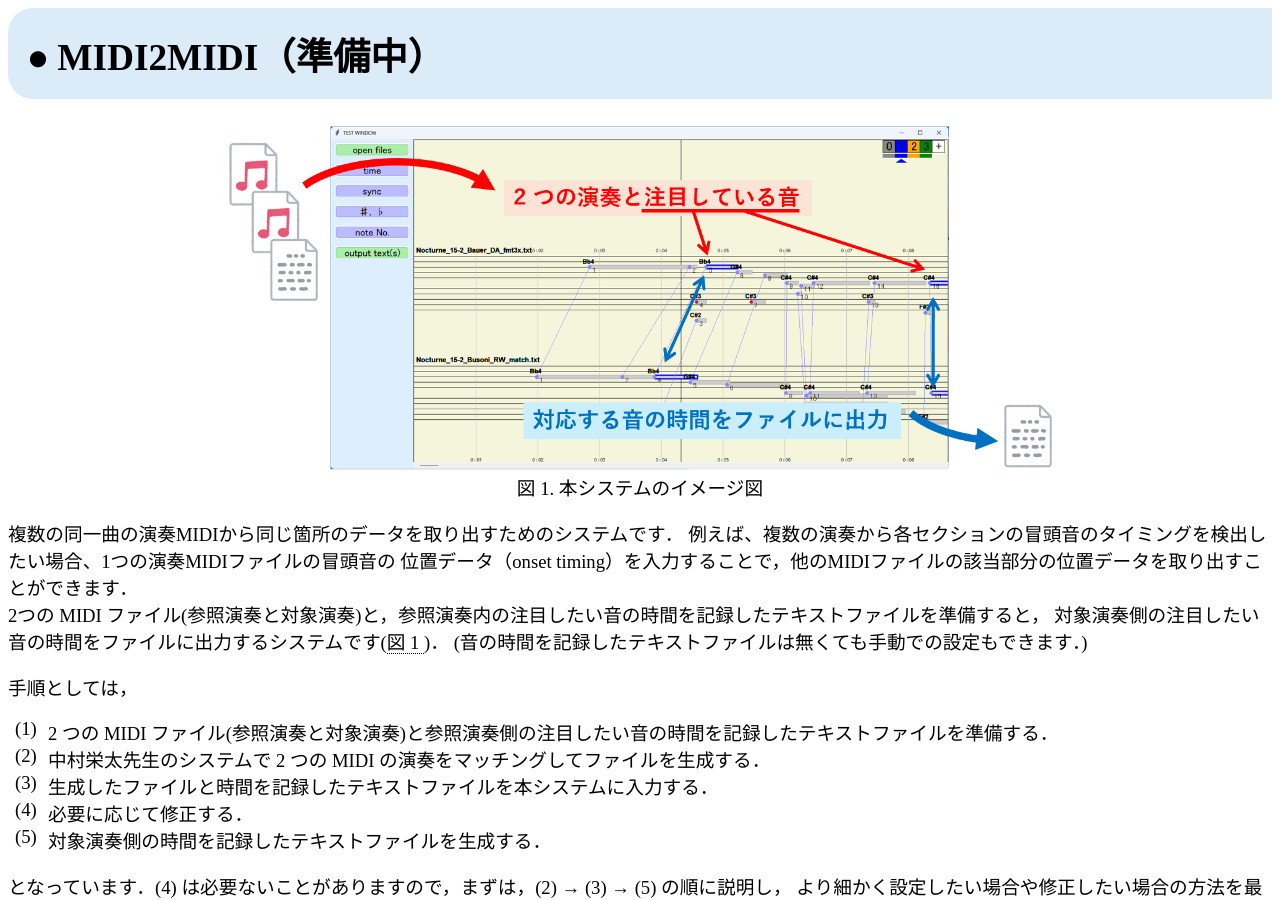
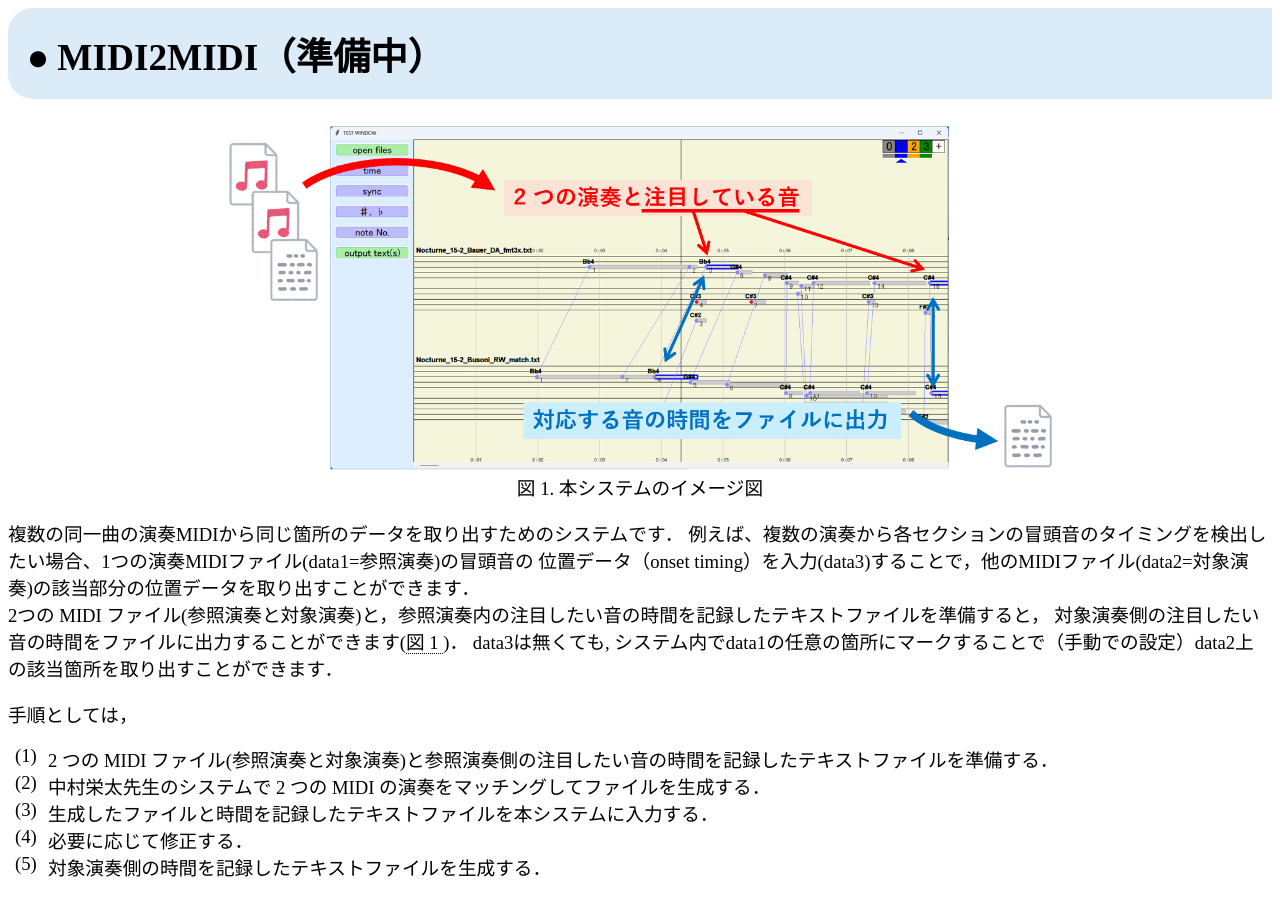
Before and after one commit to akikowashino/akikowashino.github.io, a Jekyll site: the page midi2midi/manual.html, which Jekyll copies as it is, in a window 1280 px wide and 900 px high. Built offline with Jekyll 4.4.1, drawn with Linux system fonts in a browser that asks for light colours.

Commit message:
Update manual.html

```diff
--- a/midi2midi/manual.html
+++ b/midi2midi/manual.html
@@ -22,11 +22,11 @@
 
 <p>
 複数の同一曲の演奏MIDIから同じ箇所のデータを取り出すためのシステムです．
-	例えば、複数の演奏から各セクションの冒頭音のタイミングを検出したい場合、1つの演奏MIDIファイルの冒頭音の
-	位置データ（onset timing）を入力することで，他のMIDIファイルの該当部分の位置データを取り出すことができます． <br>
+	例えば、複数の演奏から各セクションの冒頭音のタイミングを検出したい場合、1つの演奏MIDIファイル(data1=参照演奏)の冒頭音の
+	位置データ（onset timing）を入力(data3)することで，他のMIDIファイル(data2=対象演奏)の該当部分の位置データを取り出すことができます． <br>
 	2つの MIDI ファイル(参照演奏と対象演奏)と，参照演奏内の注目したい音の時間を記録したテキストファイルを準備すると，
-対象演奏側の注目したい音の時間をファイルに出力するシステムです(<span class="ref">図 1 </span>)．
-(音の時間を記録したテキストファイルは無くても手動での設定もできます．)
+対象演奏側の注目したい音の時間をファイルに出力することができます(<span class="ref">図 1 </span>)．
+data3は無くても, システム内でdata1の任意の箇所にマークすることで（手動での設定）data2上の該当箇所を取り出すことができます．
 </p>
 
 <p>
```
